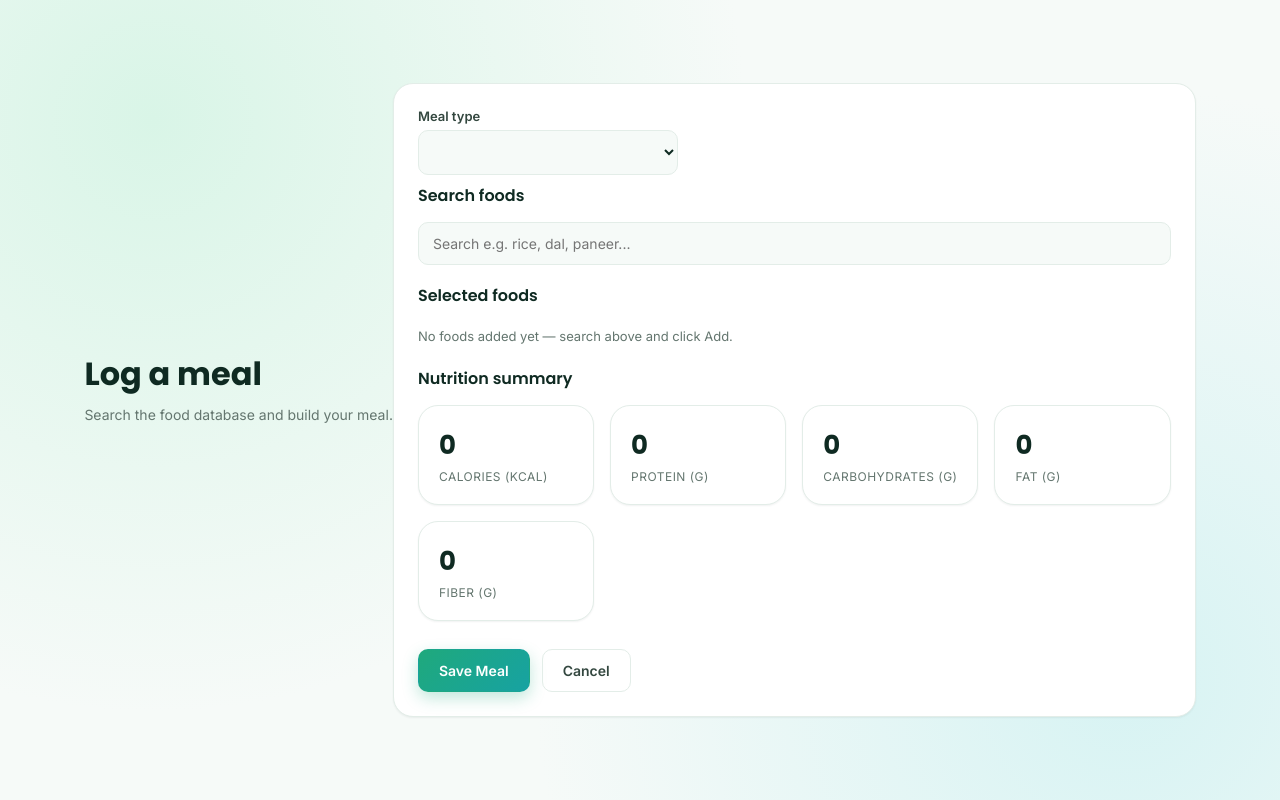
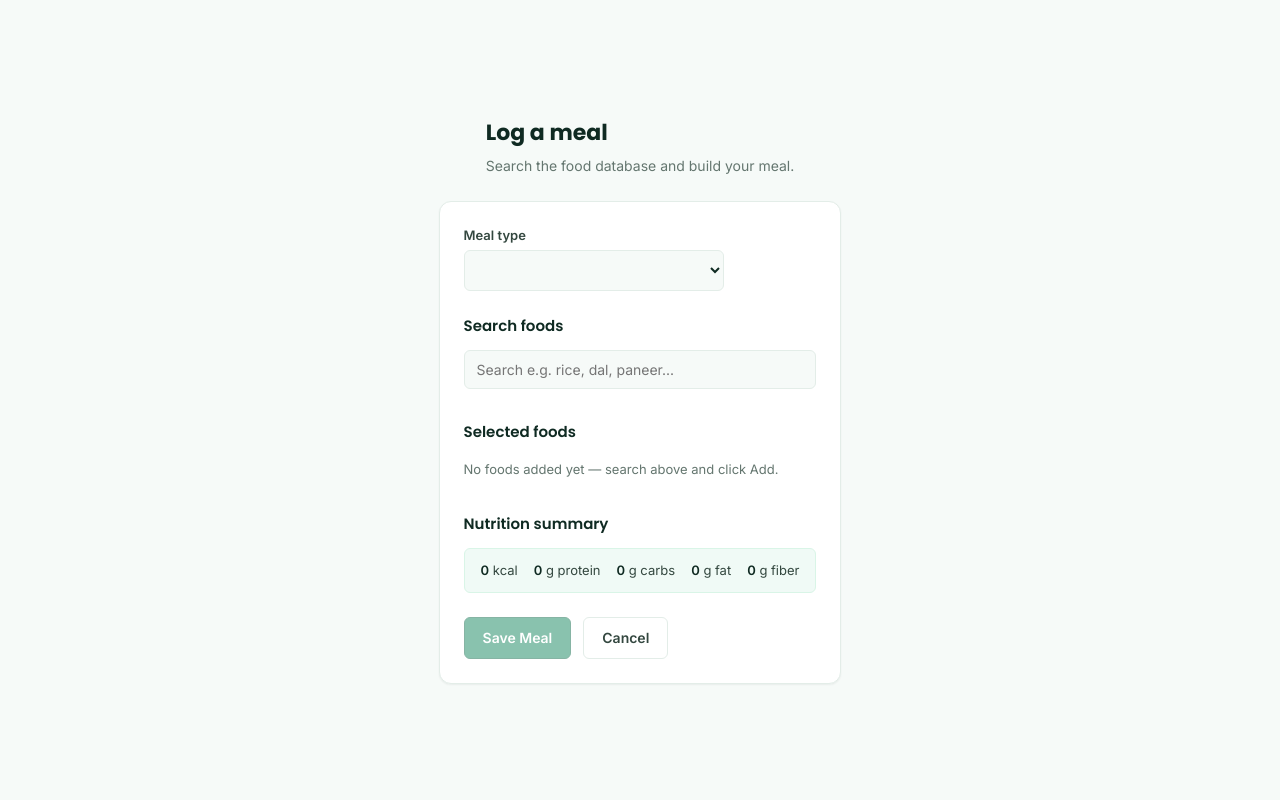
Before and after one commit to sdprojects12/NutriTrack, a Flask app: template templates/add_meal.html in a window 1280 px wide. Run offline with Flask 3, Linux system fonts and the light colour scheme; the template is opened without the code that fills it, so the values that code supplies are empty.

Commit message:
Functional Prototype Ready

```diff
--- a/app.py
+++ b/app.py
@@ -414,6 +414,22 @@ def dashboard():
     for row in todays_meal_rows:
         logged_meals.setdefault(row["meal_type"], row["id"])
 
+    # Per-meal-type nutrition totals for today's dashboard cards
+    meal_nutrition_rows = db.execute(
+        """SELECT m.meal_type,
+             COALESCE(SUM(f.calories * mi.quantity), 0) AS calories,
+             COALESCE(SUM(f.protein * mi.quantity), 0)  AS protein,
+             COALESCE(SUM(f.carbs * mi.quantity), 0)    AS carbs,
+             COALESCE(SUM(f.fat * mi.quantity), 0)      AS fat
+           FROM meals m
+           JOIN meal_items mi ON mi.meal_id = m.id
+           JOIN foods f ON f.id = mi.food_id
+           WHERE m.user_id = ? AND m.logged_date = ?
+           GROUP BY m.meal_type""",
+        (user_id, today.isoformat()),
+    ).fetchall()
+    meal_nutrition = {row["meal_type"]: dict(row) for row in meal_nutrition_rows}
+
     return render_template(
         "dashboard.html",
         user=g.user,
@@ -422,6 +438,7 @@ def dashboard():
         meal_types=MEAL_TYPES,
         logged_meal_types=set(logged_meals.keys()),
         logged_meals=logged_meals,
+        meal_nutrition=meal_nutrition,
     )
 
 
--- a/static/css/style.css
+++ b/static/css/style.css
@@ -2,12 +2,11 @@
    NutriTrack — design tokens
    ========================================================================== */
 :root {
-  --green-50:  #f0fbf6;
+  --green-50:  #f0faf6;
   --green-100: #d9f5e7;
   --green-500: #1fa97c;
   --green-600: #16875f;
   --green-700: #106b4b;
-  --teal-500:  #17a2a2;
   --ink-900:   #0f2a22;
   --ink-700:   #33473f;
   --ink-500:   #64766f;
@@ -19,11 +18,11 @@
   --danger-bg: #fdeceb;
   --success:   #1fa97c;
   --success-bg:#e7f8f0;
-  --radius-lg: 20px;
-  --radius-md: 14px;
-  --radius-sm: 10px;
+  --radius-lg: 12px;
+  --radius-md: 8px;
+  --radius-sm: 6px;
   --shadow-sm: 0 1px 2px rgba(15, 42, 34, 0.06);
-  --shadow-md: 0 8px 24px rgba(15, 42, 34, 0.08);
+  --shadow-md: 0 4px 12px rgba(15, 42, 34, 0.08);
   --font-body: 'Inter', -apple-system, BlinkMacSystemFont, sans-serif;
   --font-head: 'Poppins', -apple-system, BlinkMacSystemFont, sans-serif;
 }
@@ -36,34 +35,36 @@ html, body {
   background: var(--bg);
   color: var(--ink-900);
   font-family: var(--font-body);
+  font-size: 15px;
+  line-height: 1.5;
   -webkit-font-smoothing: antialiased;
 }
 
 h1, h2, h3 { font-family: var(--font-head); margin: 0 0 6px; color: var(--ink-900); }
-p { margin: 0; color: var(--ink-500); line-height: 1.55; }
-a { color: var(--green-600); text-decoration: none; }
+h1 { font-size: 22px; font-weight: 700; }
+h2 { font-size: 17px; font-weight: 600; }
+p  { margin: 0; color: var(--ink-500); line-height: 1.55; }
+a  { color: var(--green-600); text-decoration: none; }
 a:hover { color: var(--green-700); }
 
 /* ==========================================================================
    Layout
    ========================================================================== */
 .page {
-  max-width: 1080px;
+  max-width: 960px;
   margin: 0 auto;
-  padding: 32px 24px 64px;
+  padding: 28px 24px 56px;
 }
 
+/* Auth pages: centered vertically, flash + card stack in a column */
 .page-center {
   min-height: 100vh;
   max-width: none;
   display: flex;
+  flex-direction: column;
   align-items: center;
   justify-content: center;
   padding: 24px;
-  background:
-    radial-gradient(circle at 12% 15%, var(--green-100) 0%, transparent 45%),
-    radial-gradient(circle at 88% 85%, #d7f3f3 0%, transparent 45%),
-    var(--bg);
 }
 
 .page-header {
@@ -148,21 +162,24 @@ a:hover { color: var(--green-700); }
   font-family: var(--font-body);
   font-weight: 600;
   font-size: 14px;
-  padding: 12px 20px;
+  padding: 10px 18px;
   border-radius: var(--radius-sm);
   border: 1px solid transparent;
   cursor: pointer;
-  transition: transform 0.05s ease, box-shadow 0.15s ease, background 0.15s ease;
+  transition: background 0.1s ease, border-color 0.1s ease;
+  text-decoration: none;
+  line-height: 1.4;
 }
 
 .btn:active { transform: translateY(1px); }
 
 .btn-primary {
-  background: linear-gradient(135deg, var(--green-500), var(--teal-500));
+  background: var(--green-600);
   color: #fff;
-  box-shadow: 0 6px 16px rgba(31, 169, 124, 0.28);
+  border-color: var(--green-700);
 }
-.btn-primary:hover { box-shadow: 0 8px 20px rgba(31, 169, 124, 0.36); color: #fff; }
+.btn-primary:hover { background: var(--green-700); color: #fff; }
+.btn-primary:disabled { opacity: 0.5; cursor: not-allowed; transform: none; }
 
 .btn-ghost {
   background: transparent;
@@ -171,8 +188,21 @@ a:hover { color: var(--green-700); }
 }
 .btn-ghost:hover { background: var(--green-50); border-color: var(--green-100); }
 
+.btn-danger {
+  background: transparent;
+  border-color: #f4c8c4;
+  color: var(--danger) !important;
+}
+.btn-danger:hover { background: var(--danger-bg); border-color: var(--danger); }
+
 .btn-block { width: 100%; }
-.btn-sm { padding: 8px 14px; font-size: 13px; }
+.btn-sm { padding: 7px 12px; font-size: 13px; }
+
+.form-actions {
+  display: flex;
+  gap: 12px;
+  margin-top: 24px;
+}
 
 /* ==========================================================================
    Cards
@@ -273,64 +310,67 @@ a:hover { color: var(--green-700); }
 .flash-error   { background: var(--danger-bg); color: var(--danger); border-color: #f4c8c4; }
 
 /* ==========================================================================
-   Responsive
+   Section titles
    ========================================================================== */
-@media (max-width: 640px) {
-  .navbar-inner { flex-wrap: wrap; gap: 10px; }
-  .nav-links { order: 3; width: 100%; overflow-x: auto; }
-  .auth-card { padding: 30px 22px; }
-}
-
-/* ==========================================================================
-   Stage 2 — Dashboard stats & meal cards
-   ========================================================================== */
-.stats-grid {
-  display: grid;
-  grid-template-columns: repeat(4, 1fr);
-  gap: 16px;
-  margin-bottom: 28px;
-}
-
-.stat-card {
-  background: var(--surface);
-  border: 1px solid var(--line);
-  border-radius: var(--radius-lg);
-  box-shadow: var(--shadow-sm);
-  padding: 20px;
-}
-
-.stat-value {
+.section-title {
   font-family: var(--font-head);
-  font-size: 26px;
-  font-weight: 700;
+  font-size: 15px;
+  font-weight: 600;
+  margin: 24px 0 12px;
   color: var(--ink-900);
 }
 
-.stat-label {
-  font-size: 12px;
-  color: var(--ink-500);
-  text-transform: uppercase;
-  letter-spacing: 0.04em;
-  margin-top: 4px;
-}
-
-.section-title {
-  font-family: var(--font-head);
-  font-size: 16px;
-  font-weight: 600;
-  margin: 8px 0 14px;
-  color: var(--ink-900);
-}
+.section-title:first-child { margin-top: 0; }
 
 .section-sub {
   font-size: 12.5px;
   margin-bottom: 12px;
 }
 
+/* ==========================================================================
+   Dashboard — daily summary
+   ========================================================================== */
+.daily-summary {
+  display: grid;
+  grid-template-columns: repeat(4, 1fr);
+  gap: 1px;
+  background: var(--line);
+  border: 1px solid var(--line);
+  border-radius: var(--radius-lg);
+  overflow: hidden;
+  margin-bottom: 24px;
+}
+
+.daily-summary-item {
+  padding: 14px 12px;
+  text-align: center;
+  background: var(--surface);
+}
+
+.daily-summary-value {
+  font-family: var(--font-head);
+  font-size: 20px;
+  font-weight: 700;
+  color: var(--ink-900);
+  display: block;
+}
+
+.daily-summary-label {
+  font-size: 11px;
+  color: var(--ink-500);
+  text-transform: uppercase;
+  letter-spacing: 0.04em;
+  margin-top: 2px;
+  display: block;
+}
+
+/* ==========================================================================
+   Dashboard — meal cards
+   ========================================================================== */
 .meals-grid {
   display: grid;
-  grid-template-columns: repeat(4, 1fr);
-  gap: 16px;
+  grid-template-columns: repeat(2, 1fr);
+  gap: 14px;
 }
 
 .meal-card {
@@ -374,26 +414,53 @@ a:hover { color: var(--green-700); }
   border: 1px solid var(--line);
 }
 
-.disabled-btn {
-  opacity: 0.55;
-  cursor: not-allowed;
+.meal-card-nutrition {
+  font-size: 13px;
+  color: var(--ink-700);
+  line-height: 1.6;
 }
-.disabled-btn:hover { color: #fff; box-shadow: none; }
+
+.meal-card-nutrition span + span::before {
+  content: " \00b7  ";
+  color: var(--ink-300);
+}
 
 /* ==========================================================================
-   Stage 2 — Profile form
+   Nutrition bar (compact inline summary)
+   ========================================================================== */
+.nutrition-bar {
+  display: flex;
+  flex-wrap: wrap;
+  gap: 4px 16px;
+  padding: 12px 16px;
+  background: var(--green-50);
+  border: 1px solid var(--green-100);
+  border-radius: var(--radius-sm);
+  font-size: 13px;
+  color: var(--ink-700);
+}
+
+.nutrition-bar strong {
+  font-weight: 700;
+  color: var(--ink-900);
+}
+
+/* ==========================================================================
+   Forms
    ========================================================================== */
 .form-grid {
   display: grid;
   grid-template-columns: repeat(2, 1fr);
-  gap: 16px 20px;
+  gap: 14px 18px;
 }
 
 .field-group {
   display: flex;
   flex-direction: column;
-  gap: 6px;
+  gap: 5px;
 }
+
+.field-group-sm { max-width: 260px; }
 
 .field-group label {
   font-size: 13px;
@@ -405,7 +472,7 @@ a:hover { color: var(--green-700); }
 .field-group select {
   font-family: var(--font-body);
   font-size: 14px;
-  padding: 12px 14px;
+  padding: 10px 12px;
   border: 1px solid var(--line);
   border-radius: var(--radius-sm);
   background: var(--bg);
@@ -453,27 +521,13 @@ a:hover { color: var(--green-700); }
 }
 
 /* ==========================================================================
-   Stage 2 — Responsive
-   ========================================================================== */
-@media (max-width: 768px) {
-  .stats-grid { grid-template-columns: repeat(2, 1fr); }
-  .meals-grid { grid-template-columns: repeat(2, 1fr); }
-}
-
-@media (max-width: 640px) {
-  .form-grid { grid-template-columns: 1fr; }
-  .stats-grid { grid-template-columns: 1fr 1fr; }
-  .meals-grid { grid-template-columns: 1fr; }
-}
-
-/* ==========================================================================
-   Stage 3 — Meal logging (food search, selected-foods table)
+   Food search & selected foods table
    ========================================================================== */
 .food-search input {
   width: 100%;
   font-family: var(--font-body);
   font-size: 14px;
-  padding: 12px 14px;
+  padding: 10px 12px;
   border: 1px solid var(--line);
   border-radius: var(--radius-sm);
   background: var(--bg);
@@ -484,16 +538,16 @@ a:hover { color: var(--green-700); }
 
 .food-search input:focus {
   border-color: var(--green-500);
-  box-shadow: 0 0 0 3px rgba(31, 169, 124, 0.15);
+  box-shadow: 0 0 0 3px rgba(31, 169, 124, 0.12);
   background: #fff;
 }
 
 .search-results {
-  margin-top: 10px;
+  margin-top: 8px;
   display: flex;
   flex-direction: column;
-  gap: 8px;
-  max-height: 280px;
+  gap: 6px;
+  max-height: 260px;
   overflow-y: auto;
 }
 
@@ -502,52 +556,52 @@ a:hover { color: var(--green-700); }
   align-items: center;
   justify-content: space-between;
   gap: 12px;
-  padding: 10px 14px;
+  padding: 8px 12px;
   border: 1px solid var(--line);
   border-radius: var(--radius-sm);
   background: var(--surface);
 }
 
-.search-result-info { display: flex; flex-direction: column; gap: 2px; }
-.search-result-name { font-weight: 600; font-size: 13.5px; color: var(--ink-900); }
+.search-result-info { display: flex; flex-direction: column; gap: 1px; }
+.search-result-name { font-weight: 600; font-size: 13px; color: var(--ink-900); }
 .search-result-meta { font-size: 12px; color: var(--ink-500); }
 
 .empty-note {
   font-size: 13px;
   color: var(--ink-500);
-  padding: 4px 0 12px;
+  padding: 4px 0 10px;
 }
 
 .selected-foods-table {
   width: 100%;
   border-collapse: collapse;
-  margin-top: 6px;
+  margin-top: 4px;
 }
 
 .selected-foods-table th,
 .selected-foods-table td {
   text-align: left;
-  padding: 10px 12px;
+  padding: 8px 10px;
   border-bottom: 1px solid var(--line);
-  font-size: 13.5px;
+  font-size: 13px;
   color: var(--ink-900);
 }
 
 .selected-foods-table th {
   color: var(--ink-500);
   font-weight: 600;
-  font-size: 11.5px;
+  font-size: 11px;
   text-transform: uppercase;
   letter-spacing: 0.03em;
 }
 
 .qty-input {
-  width: 70px;
+  width: 68px;
   padding: 6px 8px;
   border: 1px solid var(--line);
   border-radius: var(--radius-sm);
   font-family: var(--font-body);
-  font-size: 13.5px;
+  font-size: 13px;
   background: var(--bg);
   color: var(--ink-900);
 }
--- a/templates/add_meal.html
+++ b/templates/add_meal.html
@@ -10,7 +10,7 @@
 
 <div class="card">
   <form method="post" id="add-meal-form">
-    <div class="field-group" style="max-width: 260px;">
+    <div class="field-group field-group-sm">
       <label for="meal_type">Meal type</label>
       <select id="meal_type" name="meal_type" required>
         {% for mt in meal_types %}
@@ -44,17 +44,17 @@
     </table>
 
     <h2 class="section-title">Nutrition summary</h2>
-    <div class="stats-grid">
-      <div class="stat-card"><div class="stat-value" id="sum-calories">0</div><div class="stat-label">Calories (kcal)</div></div>
-      <div class="stat-card"><div class="stat-value" id="sum-protein">0</div><div class="stat-label">Protein (g)</div></div>
-      <div class="stat-card"><div class="stat-value" id="sum-carbs">0</div><div class="stat-label">Carbohydrates (g)</div></div>
-      <div class="stat-card"><div class="stat-value" id="sum-fat">0</div><div class="stat-label">Fat (g)</div></div>
-      <div class="stat-card"><div class="stat-value" id="sum-fiber">0</div><div class="stat-label">Fiber (g)</div></div>
+    <div class="nutrition-bar">
+      <span><strong id="sum-calories">0</strong> kcal</span>
+      <span><strong id="sum-protein">0</strong> g protein</span>
+      <span><strong id="sum-carbs">0</strong> g carbs</span>
+      <span><strong id="sum-fat">0</strong> g fat</span>
+      <span><strong id="sum-fiber">0</strong> g fiber</span>
     </div>
 
     <div id="hidden-inputs"></div>
 
-    <div style="display:flex; gap:12px; margin-top:28px;">
+    <div class="form-actions">
       <button type="submit" id="save-meal-btn" class="btn btn-primary" disabled>Save Meal</button>
       <a href="{{ url_for('dashboard') }}" class="btn btn-ghost">Cancel</a>
     </div>
@@ -82,6 +82,11 @@
     return d.innerHTML;
   }
 
+  function updateButtonState() {
+    var anyValid = selected.length > 0 && selected.every(function (item) { return item.quantity > 0; });
+    saveBtn.disabled = !anyValid;
+  }
+
   function renderResults(foods) {
     resultsEl.innerHTML = '';
     if (!foods.length) {
@@ -97,7 +102,7 @@
       info.innerHTML =
         '<span class="search-result-name">' + escapeHtml(f.name) + '</span>' +
         '<span class="search-result-meta">' + escapeHtml(f.serving_size || 'per serving') +
-        ' · ' + Math.round(f.calories) + ' kcal</span>';
+        ' \u00b7 ' + Math.round(f.calories) + ' kcal</span>';
       row.appendChild(info);
 
       var btn = document.createElement('button');
@@ -133,7 +138,6 @@
   function renderSelected() {
     bodyEl.innerHTML = '';
 
-    var anyValid = selected.length > 0 && selected.every(function (item) { return item.quantity > 0; });
     if (!selected.length) {
       tableEl.style.display = 'none';
       emptyEl.style.display = 'block';
@@ -141,7 +145,6 @@
       tableEl.style.display = 'table';
       emptyEl.style.display = 'none';
     }
-    saveBtn.disabled = !anyValid;
 
     selected.forEach(function (item) {
       var tr = document.createElement('tr');
@@ -158,18 +161,27 @@
       qtyInput.step = '0.25';
       qtyInput.value = item.quantity;
       qtyInput.className = 'qty-input';
+      tdQty.appendChild(qtyInput);
+      tr.appendChild(tdQty);
+
+      var nutritionCells = {};
+      ['calories', 'protein', 'carbs', 'fat', 'fiber'].forEach(function (key) {
+        var td = document.createElement('td');
+        td.textContent = fmt(item[key] * item.quantity);
+        nutritionCells[key] = td;
+        tr.appendChild(td);
+      });
+
+      // Update nutrition cells in place instead of rebuilding the DOM,
+      // so the quantity input keeps focus while the user types.
       qtyInput.addEventListener('input', function () {
         var v = parseFloat(qtyInput.value);
         item.quantity = (isNaN(v) || v <= 0) ? 0 : v;
-        renderSelected();
-      });
-      tdQty.appendChild(qtyInput);
-      tr.appendChild(tdQty);
-
-      ['calories', 'protein', 'carbs', 'fat', 'fiber'].forEach(function (key) {
-        var td = document.createElement('td');
-        td.textContent = fmt(item[key] * item.quantity);
-        tr.appendChild(td);
+        ['calories', 'protein', 'carbs', 'fat', 'fiber'].forEach(function (key) {
+          nutritionCells[key].textContent = fmt(item[key] * item.quantity);
+        });
+        updateSummary();
+        updateButtonState();
       });
 
       var tdRemove = document.createElement('td');
@@ -185,6 +197,7 @@
     });
 
     updateSummary();
+    updateButtonState();
   }
 
   function updateSummary() {
--- a/templates/base.html
+++ b/templates/base.html
@@ -14,7 +14,7 @@
 <nav class="navbar">
   <div class="navbar-inner">
     <a class="brand" href="{{ url_for('dashboard') }}">
-      <span class="brand-mark">&#127807;</span> NutriTrack
+      <span class="brand-mark">NT</span> NutriTrack
     </a>
     <div class="nav-links">
       <a href="{{ url_for('dashboard') }}" class="{{ 'active' if request.endpoint == 'dashboard' }}">Dashboard</a>
--- a/templates/login.html
+++ b/templates/login.html
@@ -3,7 +3,7 @@
 {% block content %}
 <div class="auth-card">
   <div class="auth-brand">
-    <span class="brand-mark brand-mark-lg">&#127807;</span>
+    <span class="brand-mark">NT</span>
     <h1>NutriTrack</h1>
     <p class="auth-subtitle">Track your Indian meals, the smart way.</p>
   </div>
--- a/templates/signup.html
+++ b/templates/signup.html
@@ -3,7 +3,7 @@
 {% block content %}
 <div class="auth-card">
   <div class="auth-brand">
-    <span class="brand-mark brand-mark-lg">&#127807;</span>
+    <span class="brand-mark">NT</span>
     <h1>NutriTrack</h1>
     <p class="auth-subtitle">Track your Indian meals, the smart way.</p>
   </div>
```
Also changed, not shown: other parts of static/css/style.css (+123 -70 lines), templates/dashboard.html (+23 -15 lines), templates/meal_detail.html (+14 -16 lines), templates/profile.html (+8 -6 lines), templates/suggestions.html (+4 -5 lines), README.md.
